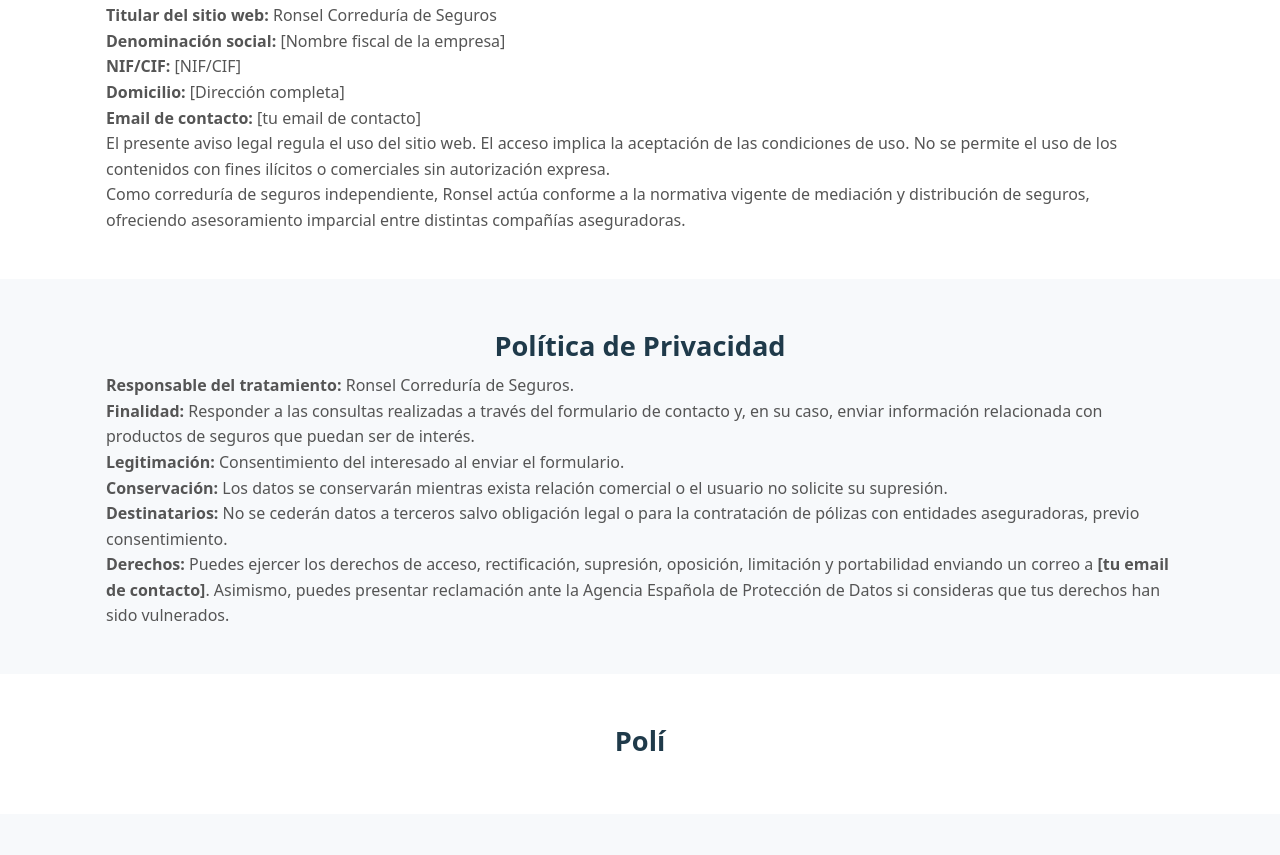
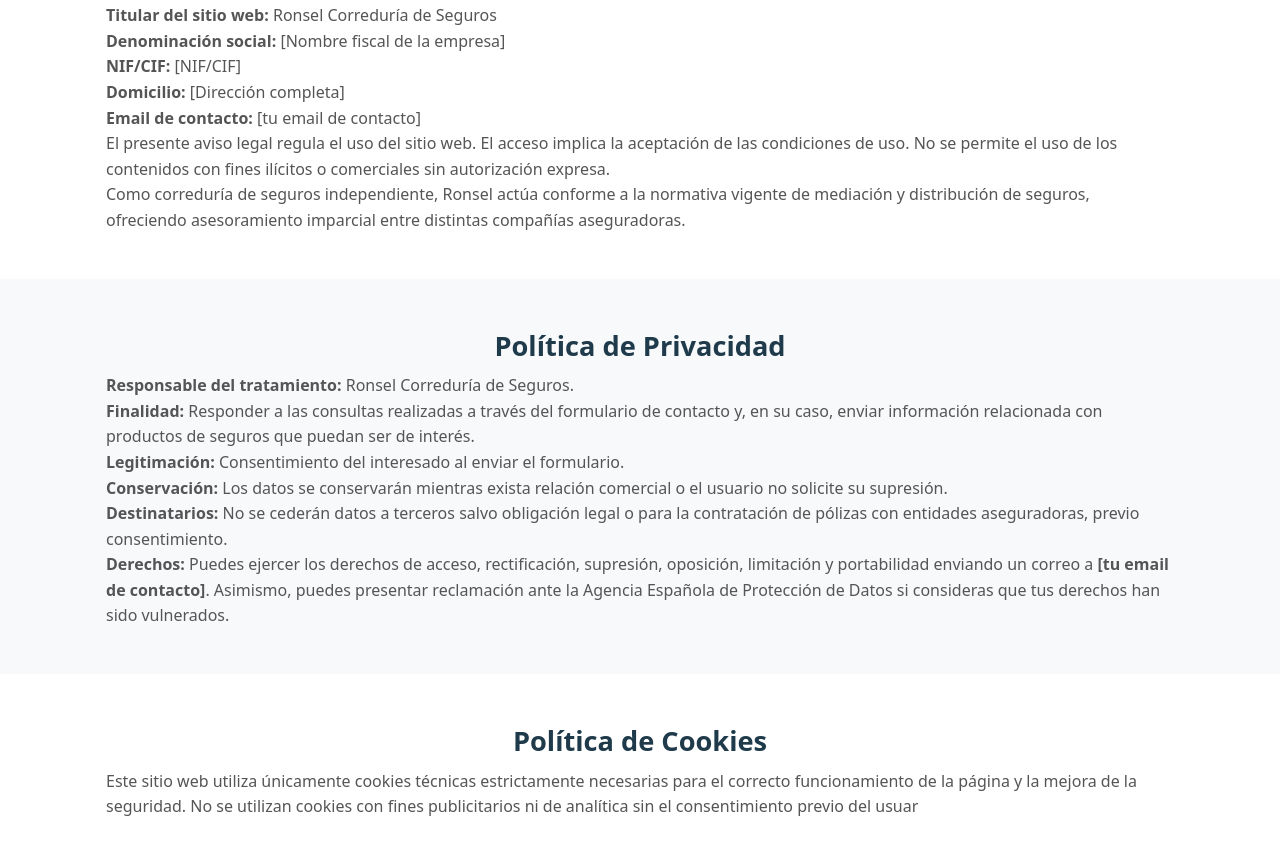
Before and after one commit to Tigersocr/Ronsel-web, a plain HTML site: page index.html in a window 1280 px wide. Shown: the part 2692-3547 px from the top of the page. Before the commit the page ends 3506 px from the top, so only its background shows below. Drawn offline with Linux system fonts and the light colour scheme.

Commit message:
Update index.html

```diff
--- a/index.html
+++ b/index.html
@@ -669,4 +669,5 @@
 
   <section id="cookies">
     <div class="container">
-      <h2>Polí
+      <h2>Política de Cookies</h2>
+      <p>Este sitio web utiliza únicamente cookies técnicas estrictamente necesarias para el correcto funcionamiento de la página y la mejora de la seguridad. No se utilizan cookies con fines publicitarios ni de analítica sin el consentimiento previo del usuar
```
